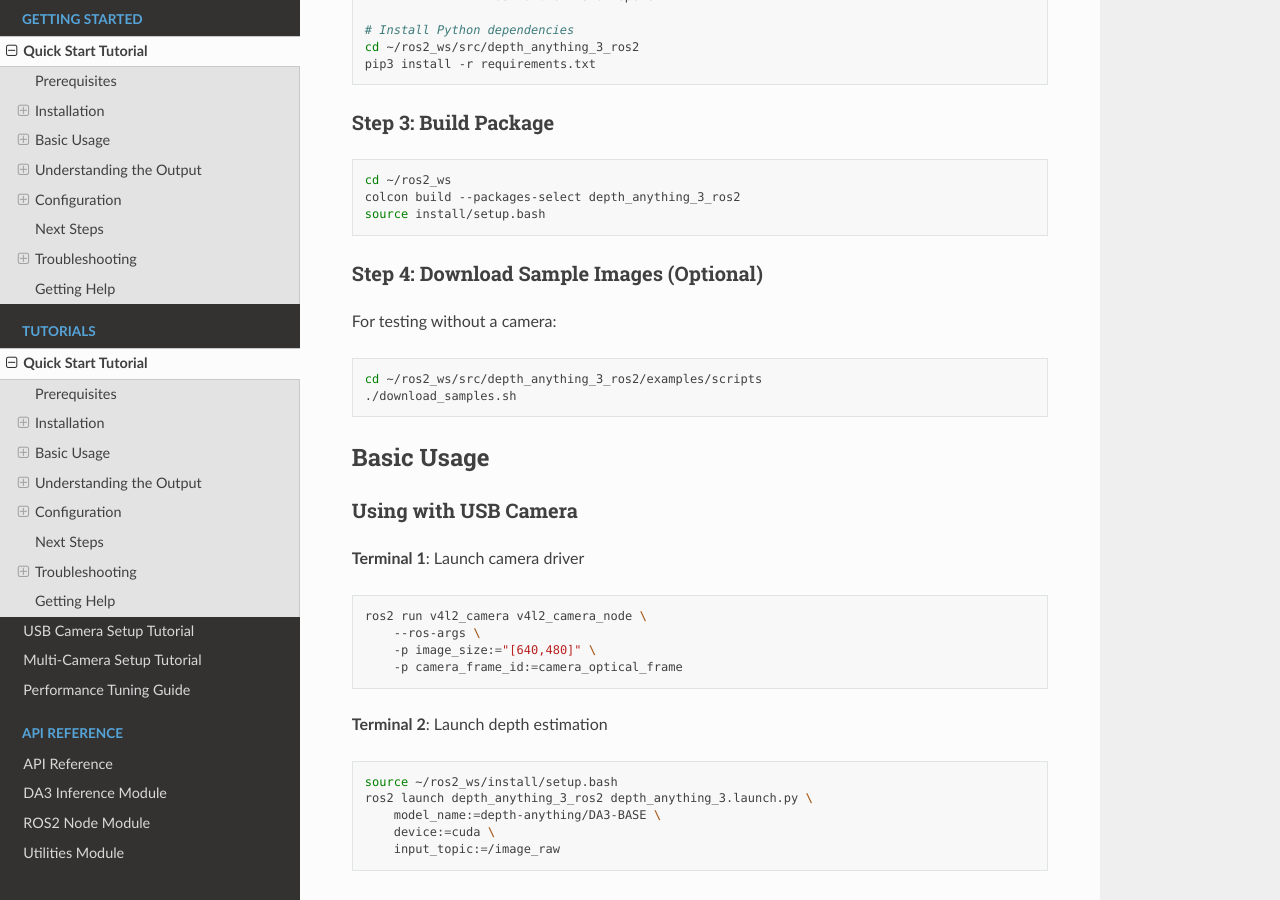
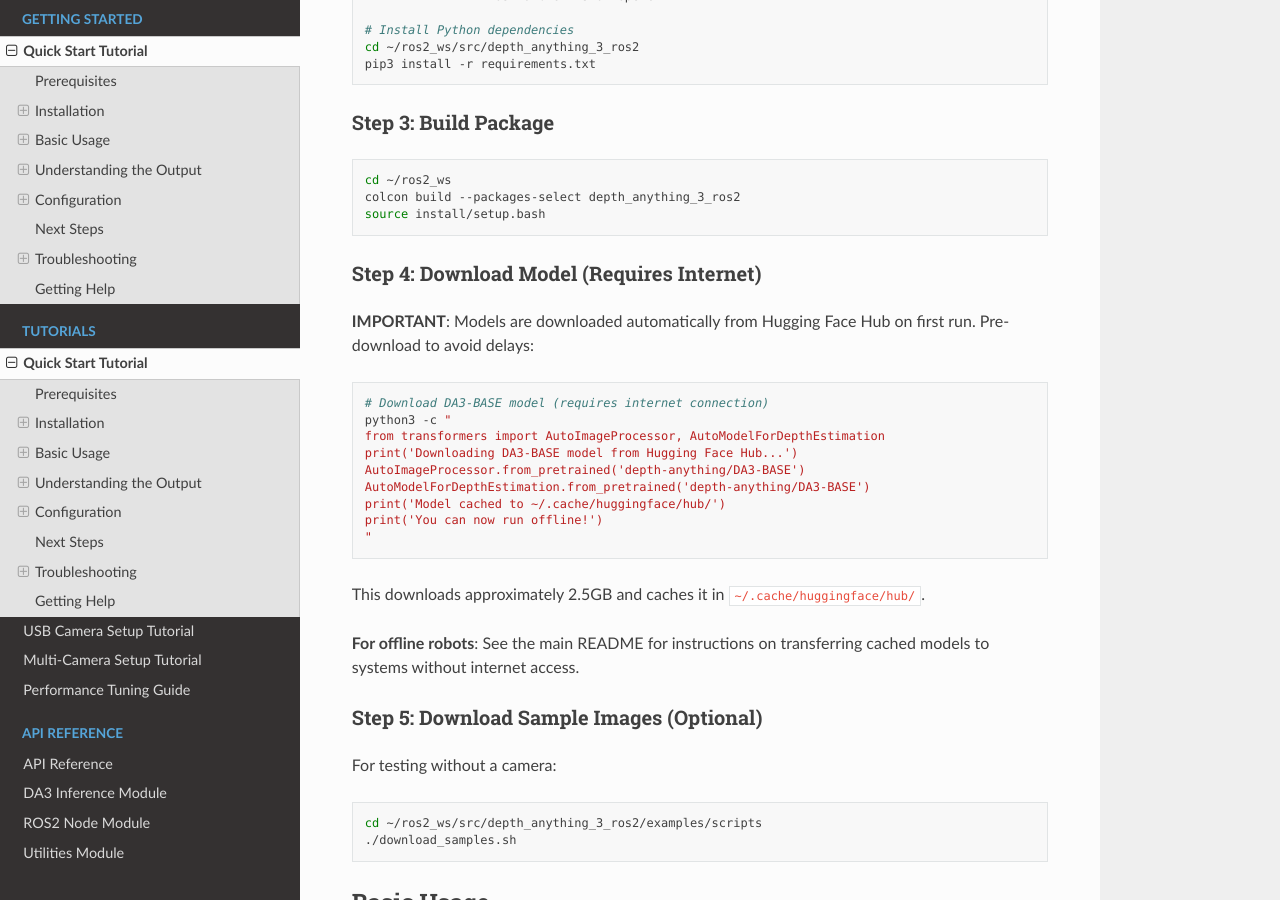
Before and after one commit to Yanshee-Serenade/Depth-Anything-3-ROS2, a Sphinx documentation site: the page built from docs/source/tutorials/quick_start.rst, in a window 1280 px wide and 900 px high, scrolled down 829 px. Built offline with Sphinx 7.4.7 and the Read the Docs theme 3.1.0, drawn with Linux system fonts in a browser that asks for light colours; pages that are not in the unit, such as notebooks, are missing from menus.

Commit message:
Clarify model downloads and add comprehensive offline robot support
This commit addresses the critical use case of deploying to robots
without internet access by providing clear documentation on model
downloads from Hugging Face Hub and offline operation procedures.

Key Changes:

README.md:
- Added prominent "Important: Model Downloads" section upfront
- Clarifies that ByteDance repository does NOT need to be cloned
- Explains automatic download from Hugging Face Hub on first run
- Documents model caching location (~/.cache/huggingface/hub/)
- Provides complete offline operation instructions:
  - Pre-downloading models on internet-connected machine
  - Transferring cache via tar archive
  - Using HF_HOME environment variable for custom paths
- Lists all available models with download sizes
- Added internet connection to prerequisites
- Added Step 5 in installation for pre-downloading models
- Updated troubleshooting with two new sections:
  - Model download failures with solutions
  - Model not found on offline robot with complete fix

Quick Start Tutorial:
- Added Step 4 for downloading models before first use
- Emphasizes internet requirement and Hugging Face Hub source
- Documents approximate download size (2.5GB for BASE)
- Provides clear offline robot reference

Benefits:
- Users understand model source immediately (Hugging Face, not GitHub)
- Clear path for offline robot deployment (common robotics scenario)
- Troubleshooting covers both online and offline issues
- No confusion about cloning ByteDance repository
- Production-ready for air-gapped or field-deployed robots

All documentation maintains professional tone with no emojis and
follows established style guidelines.

```diff
--- a/docs/source/tutorials/quick_start.rst
+++ b/docs/source/tutorials/quick_start.rst
@@ -51,7 +51,31 @@ Step 3: Build Package
     colcon build --packages-select depth_anything_3_ros2
     source install/setup.bash
 
-Step 4: Download Sample Images (Optional)
+Step 4: Download Model (Requires Internet)
+^^^^^^^^^^^^^^^^^^^^^^^^^^^^^^^^^^^^^^^^^^^
+
+**IMPORTANT**: Models are downloaded automatically from Hugging Face Hub
+on first run. Pre-download to avoid delays:
+
+.. code-block:: bash
+
+    # Download DA3-BASE model (requires internet connection)
+    python3 -c "
+    from transformers import AutoImageProcessor, AutoModelForDepthEstimation
+    print('Downloading DA3-BASE model from Hugging Face Hub...')
+    AutoImageProcessor.from_pretrained('depth-anything/DA3-BASE')
+    AutoModelForDepthEstimation.from_pretrained('depth-anything/DA3-BASE')
+    print('Model cached to ~/.cache/huggingface/hub/')
+    print('You can now run offline!')
+    "
+
+This downloads approximately 2.5GB and caches it in
+``~/.cache/huggingface/hub/``.
+
+**For offline robots**: See the main README for instructions on
+transferring cached models to systems without internet access.
+
+Step 5: Download Sample Images (Optional)
 ^^^^^^^^^^^^^^^^^^^^^^^^^^^^^^^^^^^^^^^^^^
 
 For testing without a camera:
```
Also changed, not shown: README.md (+128 -1 lines).
